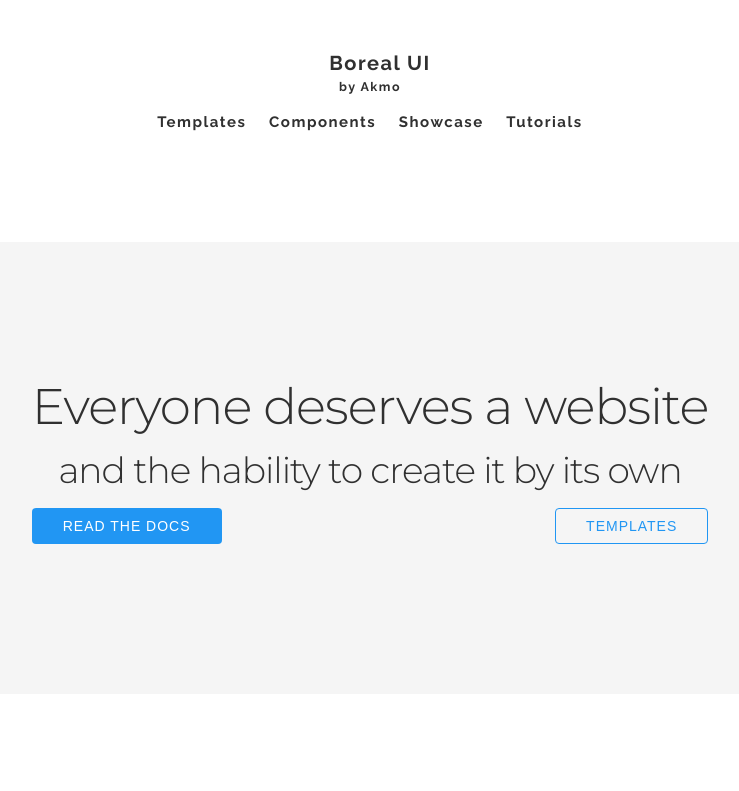
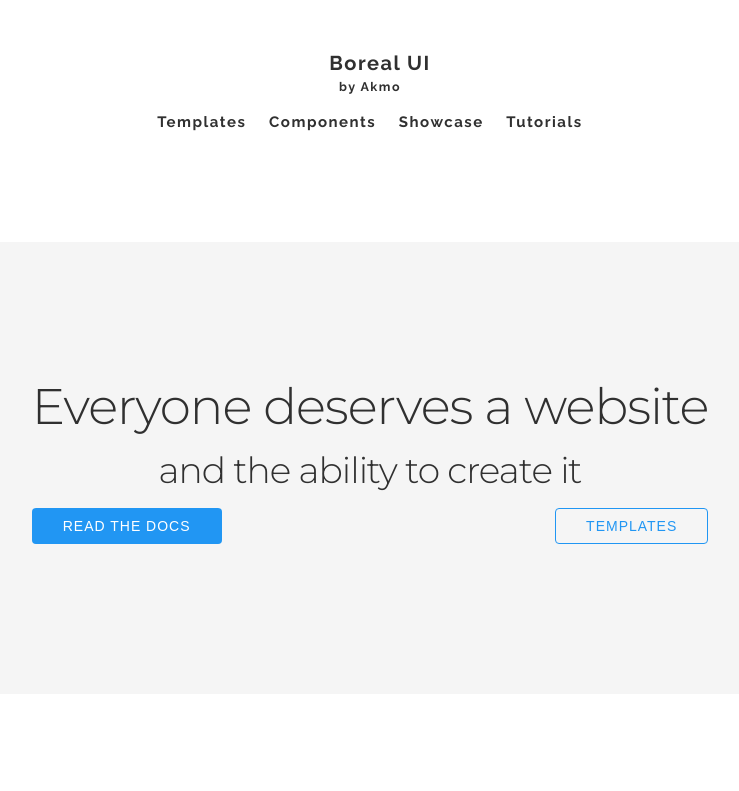
Before and after one commit to akmomx/boreal, a website: page index.html in a window 1280 px wide. Shown: the top 791 px of the page, without its empty margins (270-1009 px from the left). Drawn offline with Linux system fonts and the light colour scheme.

Commit message:
Grammar fix

```diff
--- a/index.html
+++ b/index.html
@@ -25,7 +25,7 @@
       <div class="hero is-medium is-light jc-center">
         <div class="hero-content">
           <h1 class="title txt-center">Everyone deserves a website</h1>
-          <h3 class="subtitle txt-center">and the hability to create it by its own</h3>
+          <h3 class="subtitle txt-center">and the ability to create it</h3>
           <div class="button-group">
             <button class="is-primary">Read the docs</button>
             <button class="is-primary is-outlined">Templates</button>
```
